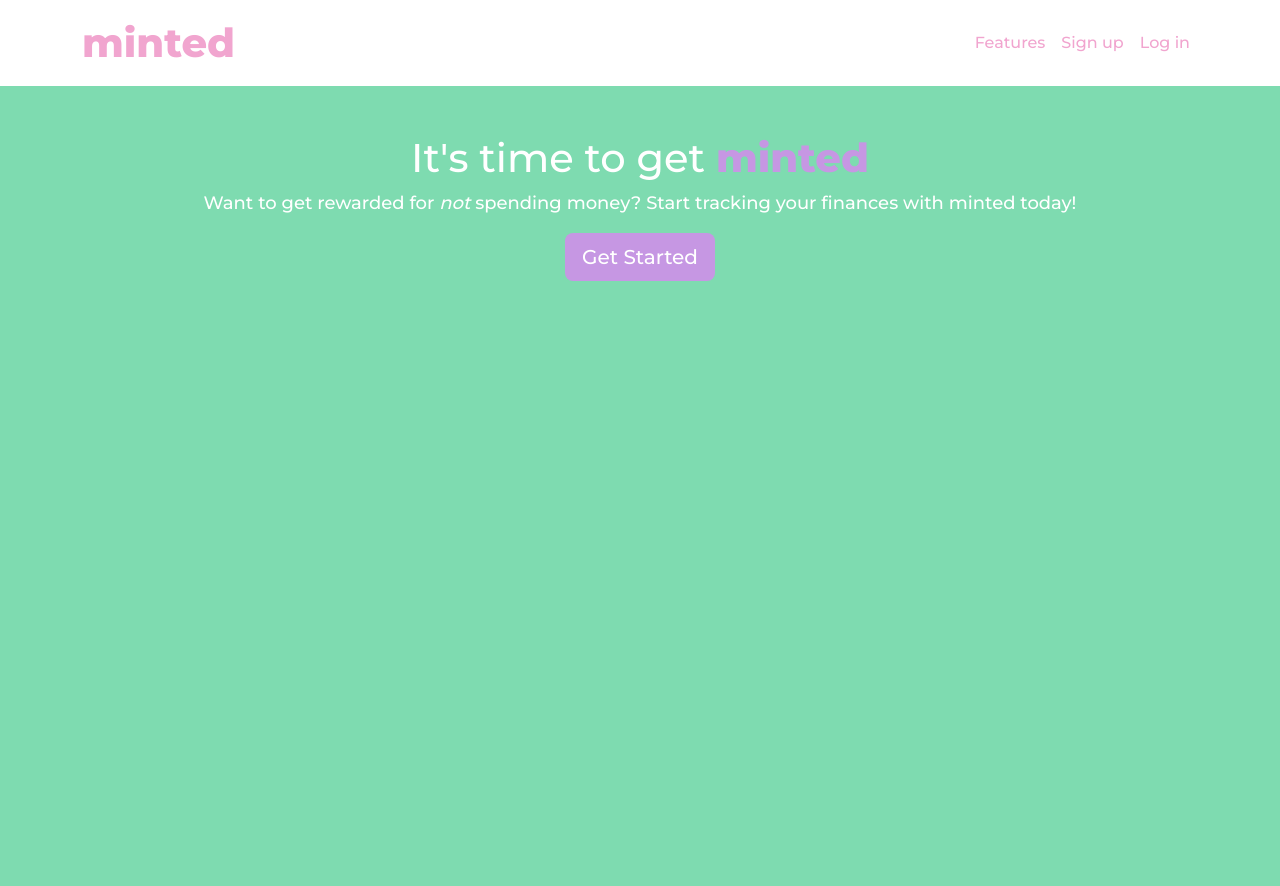
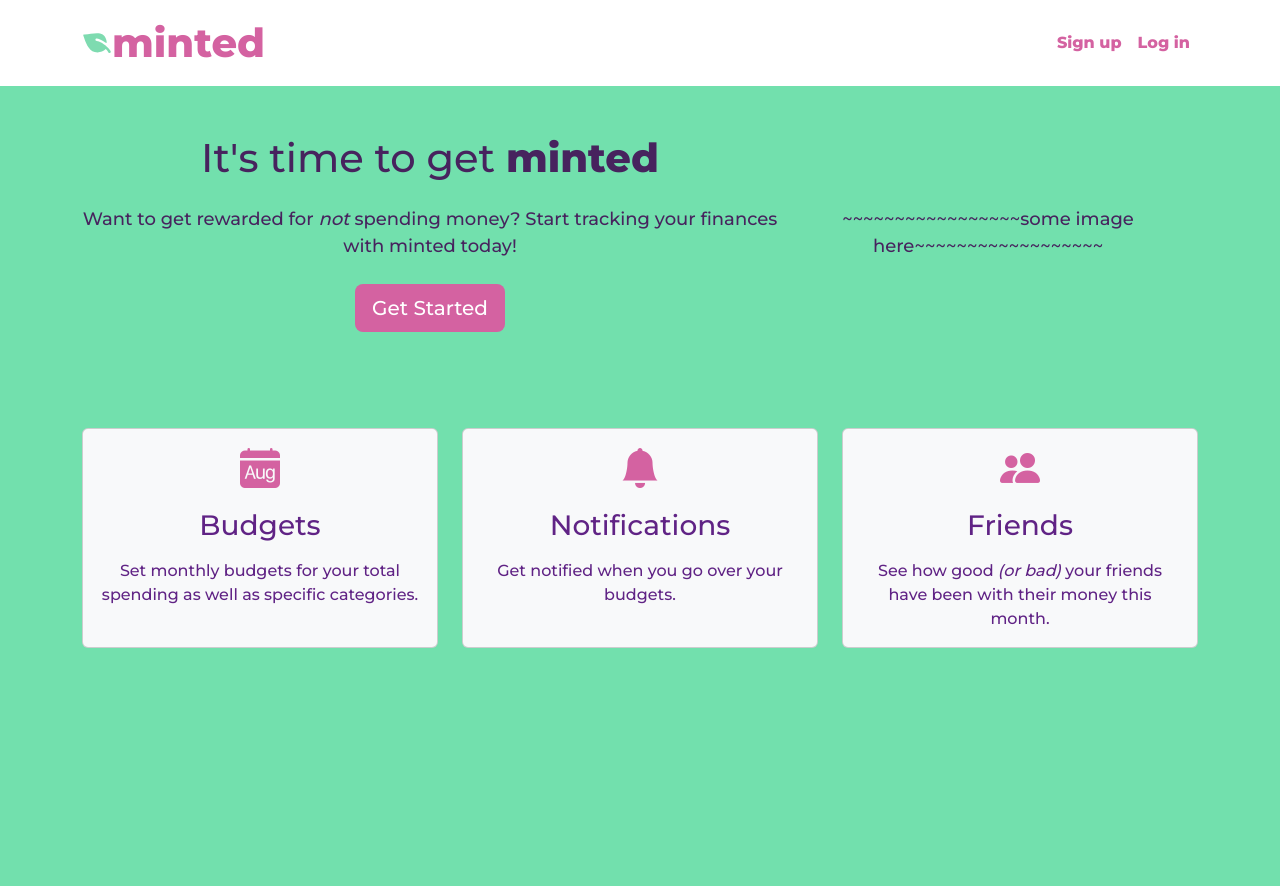
Before and after one commit to yc-7/AYMSKYT, a Django app: page / in a window 1280 px wide. Run offline with Django 4.2, Linux system fonts and the light colour scheme; parts of the project's set-up code (start-up, migrations or seed data) failed here and were passed over; some libraries are stand-ins or nearby versions.

Commit message:
Add features to welcome page, add custom icon

```diff
--- a/minted/static/style.css
+++ b/minted/static/style.css
@@ -1,5 +1,5 @@
 .navbar-brand {
-    color: #F1A5CF;
+    color: #d462a1;
     font-family: 'Montserrat', sans-serif;
     font-weight: 800;
     font-size: 40px;
@@ -16,8 +16,9 @@
 } */
 
 .nav-link{
-  color: #F1A5CF;
+  color: #d462a1;
   font-family: 'Montserrat', sans-serif;
+  font-weight: 800;
 }
 
 .container{
@@ -25,7 +26,25 @@
   font-weight: 500;
 }
 
+
 .custom-bg{
-  background: #7EDBB0;
+  background: #72e0ad;
   height:100vh;
 }
+
+.custom-button{
+  background-color: #d462a1;
+  color: white;
+}
+
+.card {
+  display: flex;
+  flex-direction: column;
+  height: 100%;
+}
+
+
+
+body{
+  color: #47235e;
+}
--- a/minted/templates/homepage.html
+++ b/minted/templates/homepage.html
@@ -1,24 +1,71 @@
 {% extends 'base_content.html' %}
 {% block content %}
-    <div class="container">
         <section class = "p-5 text-center">
             <div class="container">
-                <div class="div">
-                    <div class="div">
+                <div class="d-sm-flex align-items-center justify-content-between">
+                    <div>
                         <h1 style = "font-size: 40px;">
-                            <span style ="color: white">It's time to get </span>
-                            <span style = "color: #C697E3; font-weight: 800;">minted</span>
+                            <span style ="color: #47235e">It's time to get </span>
+                            <span style = "color: #47235e; font-weight: 800;">minted</span>
                         </h1>
-                        <p style="color: white; font-size: 18px">
+                        <p class = "lead my-4" style="color: #47235e; font-size: 18px">
                             Want to get rewarded for <em>not</em> spending money?
                             Start tracking your finances with minted today!
                         </p>
-                        <button class = "btn btn-lg" style="background-color: #C697E3; color : white">Get Started</button>
+                        <a class = "btn btn-lg custom-button" href="{% url 'sign_up' %}">Get Started</a>
                     </div>
+                    <p class = "lead my-4" style=" font-size: 18px">
+                        ~~~~~~~~~~~~~~~~~some image here~~~~~~~~~~~~~~~~~~
+                    </p>
                 </div>
             </div>
-
         </section>
 
-    </div>
+        <section class="p-5">
+            <div class="container">
+                <div class="row text-center g-4">
+                    <div class="col-md">
+                        <div class="card bg-light text-light">
+                            <div class="card-body text-center">
+                                <div class="h1 mb-3">
+                                    <i class=" bi-calendar-month-fill" style="color:#d462a1"></i>
+                                </div>
+                                <h3 class="card-title mb-3" style="color:#602385;">
+                                    Budgets
+                                </h3>
+                                <p class="card-text" style="color:#602385;">
+                                    Set monthly budgets for your total spending as well as specific categories.
+                                </p>
+                            </div>
+                        </div>
+                    </div>
+                    <div class="col-md"><div class="card bg-light text-light">
+                        <div class="card-body text-center">
+                            <div class="h1 mb-3">
+                                <i class=" bi-bell-fill" style="color:#d462a1;"></i>
+                            </div>
+                            <h3 class="card-title mb-3" style="color:#602385;">
+                                Notifications
+                            </h3>
+                            <p class="card-text" style="color:#602385;">
+                                Get notified when you go over your budgets.
+                            </p>
+                        </div>
+                    </div></div>
+                    <div class="col-md"><div class="card bg-light text-light">
+                        <div class="card-body text-center">
+                            <div class="h1 mb-3">
+                                <i class=" bi-people-fill" style="color: #d462a1;"></i>
+                            </div>
+                            <h3 class="card-title mb-3" style="color:#602385;">
+                                Friends
+                            </h3>
+                            <p class="card-text" style="color:#602385;">
+                                See how good <em>(or bad)</em> your friends have been with their money this month.
+                            </p>
+                        </div>
+                    </div></div>
+                </div>
+            </div>
+        </section>
 {% endblock %}
--- a/minted/templates/partials/homepage_menu.html
+++ b/minted/templates/partials/homepage_menu.html
@@ -1,6 +1,5 @@
 <div class="collapse navbar-collapse" id="navbarSupportedContent">
     <div class="navbar-nav ms-auto mb-2 mb-lg-0">
-        <a class="nav-link" href="#">Features</a>
         <a class="nav-link" href="{% url 'sign_up' %}">Sign up</a>
         <a class="nav-link" href="{% url 'log_in' %}">Log in</a>
     </div>
--- a/minted/templates/partials/navbar.html
+++ b/minted/templates/partials/navbar.html
@@ -1,5 +1,6 @@
 <nav class="navbar navbar-expand-lg navbar-light custom-nav">
     <div class="container">
+      <img src="static/leaf.svg" alt="icon" style="height: 30px; width: 30px; fill: #7EDBB0;">
         <a class="navbar-brand" href="{% url 'home' %}">minted</a>
 
         <button class="navbar-toggler" type="button" data-bs-toggle="collapse" data-bs-target="#navbarSupportedContent"
```
Also changed, not shown: minted/static/leaf.svg (added).
